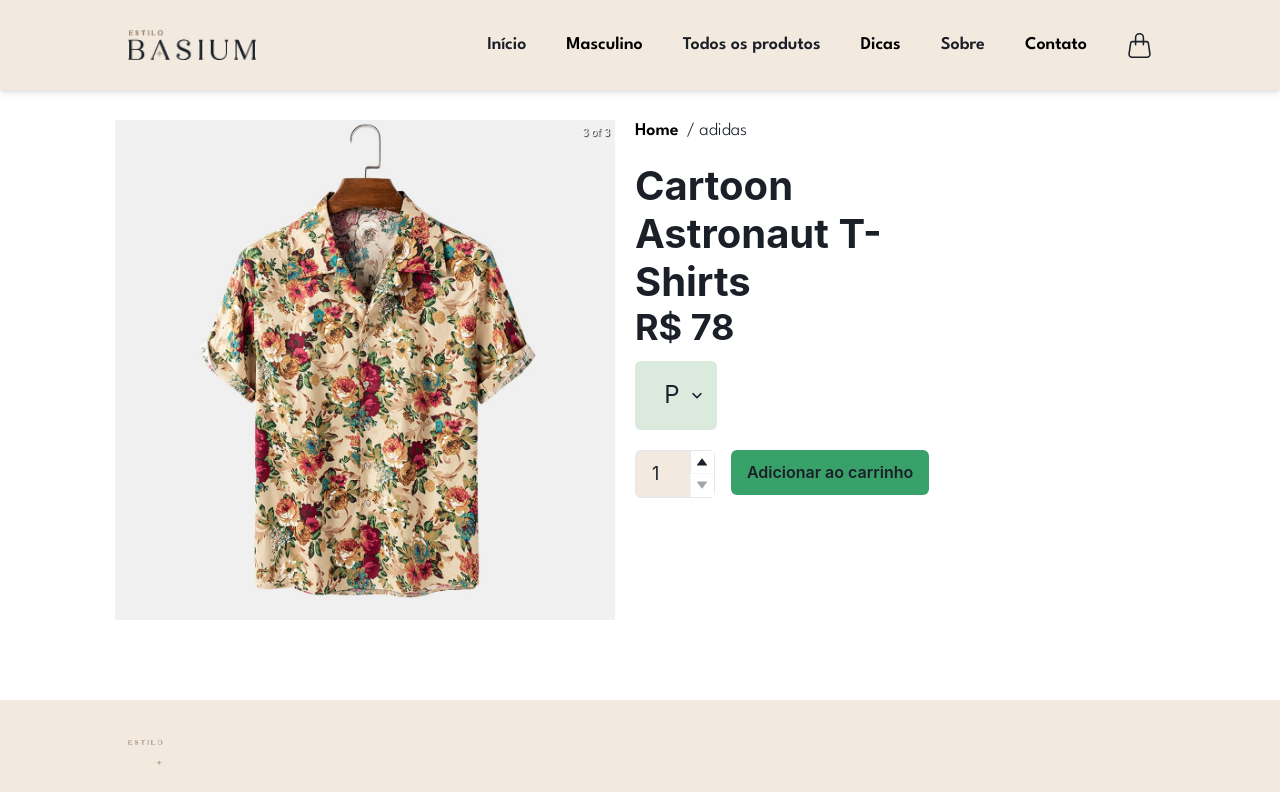
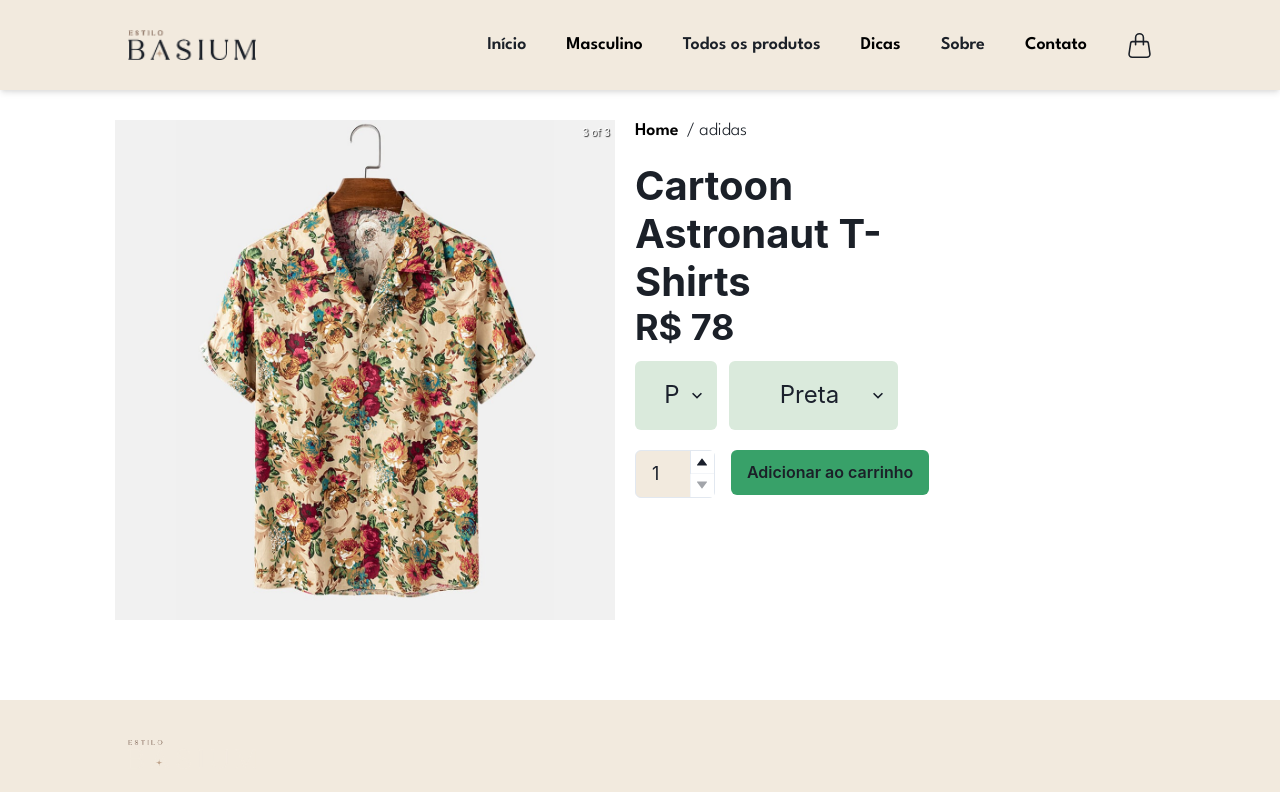
Before and after one commit to mailsonpi/Basium-Client, a Next.js app: page /productDetails/1 in a window 1280 px wide. Shown: the top 792 px of the page. Built offline with nearby package versions, Linux system fonts and the light colour scheme.

Commit message:
some fixes

```diff
--- a/src/pages/cart/index.tsx
+++ b/src/pages/cart/index.tsx
@@ -28,6 +28,8 @@ ID: ${item.id}
 Produto: ${item.nome}
 
 Tamanho: ${item.size}
+
+Cor: ${item.cor}
 
 Quantidade: ${item.quantity}
 
--- a/src/pages/productDetails/[id].tsx
+++ b/src/pages/productDetails/[id].tsx
@@ -35,6 +35,7 @@ const ProductDetails: NextPage = () => {
     const [product, setProduct] = React.useState<IPart>();
     const [quantity, setQuantity] = React.useState(1);
     const [size, setSize] = React.useState("P");
+    const [cor, setCor] = React.useState("");
     const router = useRouter();
     const { id } = router.query;
     const toast = useToast();
@@ -70,6 +71,7 @@ const ProductDetails: NextPage = () => {
                     ...product,
                     quantity,
                     size,
+                    cor,
                 });
                 window.localStorage.setItem(
                     "cartItems",
@@ -196,6 +198,7 @@ const ProductDetails: NextPage = () => {
                         >
                             R$ {product?.price}
                         </Heading>
+                        <Flex gap={3}>
                             <Select
                                 w="max-content"
                                 onChange={(e) => setSize(e.target.value)}
@@ -209,6 +212,22 @@ const ProductDetails: NextPage = () => {
                                     </option>
                                 ))}
                             </Select>
+                            {product?.cores && (
+                                <Select
+                                    w="max-content"
+                                    onChange={(e) => setCor(e.target.value)}
+                                >
+                                    {product?.cores?.map((item) => (
+                                        <option
+                                            key={item}
+                                            style={{ textAlign: "center" }}
+                                        >
+                                            {item}
+                                        </option>
+                                    ))}
+                                </Select>
+                            )}
+                        </Flex>
                         <Flex mt={5} gap={4}>
                             <NumberInput
                                 size="lg"
--- a/src/resources/products/masculino/camisas.ts
+++ b/src/resources/products/masculino/camisas.ts
@@ -4,6 +4,7 @@ export interface IPart {
     marca: string;
     price: number;
     image: string[];
+    cores?: string[] | null;
     description: string;
     tamanhos: string[];
     category: string[];
@@ -31,6 +32,7 @@ const Camisas: IPart[] = [
             "/img/products/f3.jpg",
         ],
         tamanhos: ["P", "M"],
+        cores: ["Preta", "Azul", "Vermelho"],
         category: ["Camisas", "T-Shirts"],
         description:
             "The Gildan Ultra Cotton T-shirt is made from a substantial 6.0 oz. per sq. yd. fabric constructed from 100% cotton, this classic fit preshrunk jersey knit provides unmatched comfort with each wear.",
```
Also changed, not shown: src/resources/products/feminino/blazer.ts (+1 -10 lines), src/resources/products/feminino/camisas.ts (+1 -10 lines). Lines whose indentation alone changed are shown as unchanged.
